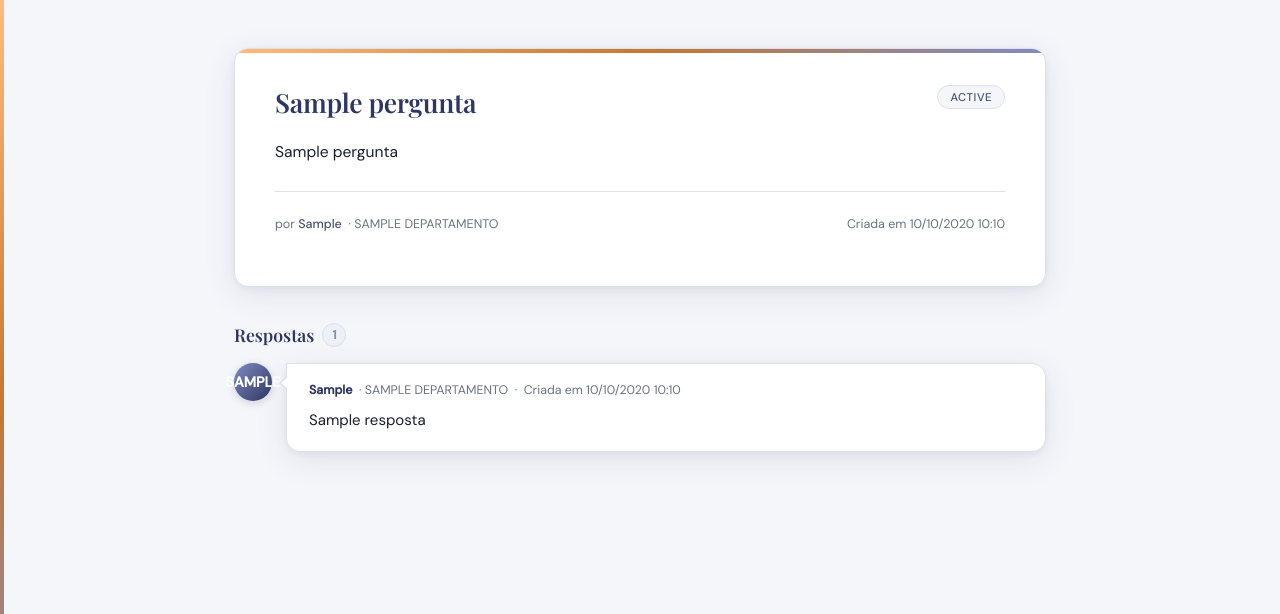
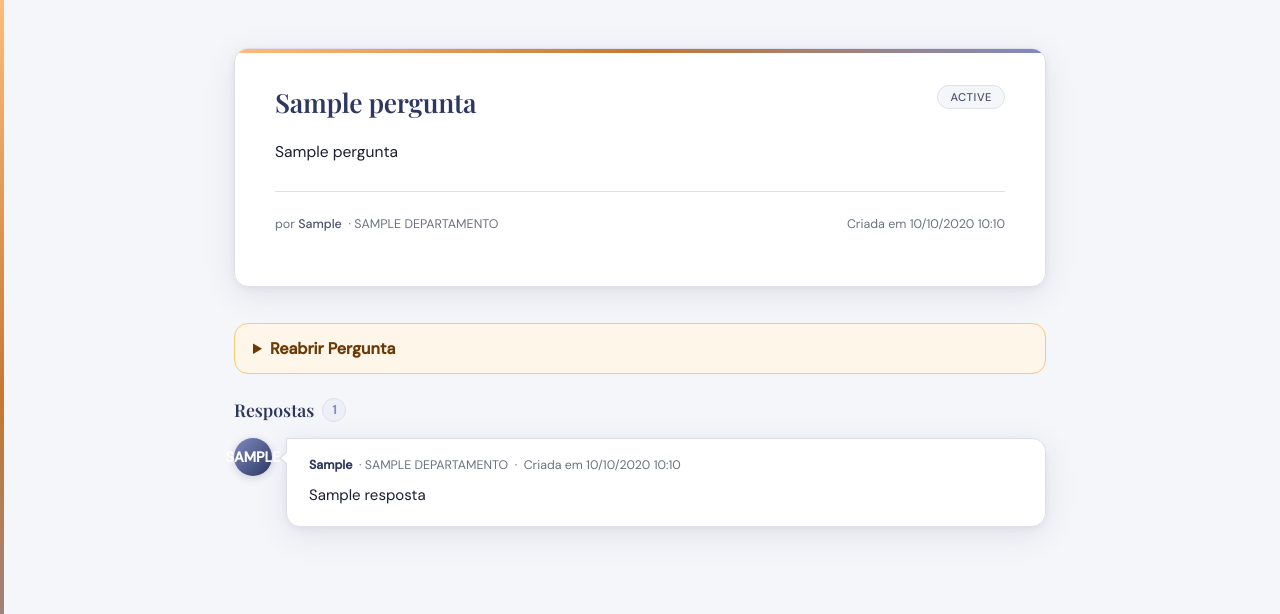
Before and after one commit to arthurgiannotta/helpsystem, a Django app: template core/templates/detalhes.html in a window 1280 px wide. Shown: the top 614 px of the page. Run offline with Django 5.2, Linux system fonts and the light colour scheme; the template is opened without the code that fills it: most values are stand-ins (such as "Sample title", 1, 10 or a date in 2020).

Commit message:
Reabertura de perguntas.

```diff
--- a/core/templates/detalhes.html
+++ b/core/templates/detalhes.html
@@ -562,6 +562,48 @@ form {
   background: #fdf0f0;
   color: #7a1f1f;
 }
+
+.reopen-details {
+    margin-bottom: 24px;
+    border: 1px solid #fac775;
+    border-radius: var(--radius-card);
+    background: #fef6e8;
+    color: #6b3a06;
+    overflow: hidden;
+}
+
+.reopen-details summary {
+    cursor: pointer;
+    padding: 14px 18px;
+    font-weight: 700;
+    list-style-position: inside;
+}
+
+.reopen-details summary small {
+    font-weight: 500;
+    color: #8a5a16;
+}
+
+.reopen-details[open] summary {
+    border-bottom: 1px solid #fac775;
+}
+
+.reopen-reason {
+    padding: 16px 18px;
+}
+
+.reopen-reason p {
+    line-height: 1.6;
+    white-space: pre-line;
+}
+
+.compact-reopen {
+    margin: 0;
+    padding: 18px;
+    border: 0;
+    box-shadow: none;
+    background: transparent;
+}
 </style>
 {% endblock %}
 
@@ -603,6 +645,38 @@ form {
         {% endif %}
     </div>
 </div>
+
+{% if pergunta.status == 'fechada' %}
+    <details class="reopen-details">
+        <summary>Reabrir Pergunta</summary>
+        <div class="add-resposta compact-reopen">
+            <form method="post">
+                {% csrf_token %}
+                <input type="hidden" name="acao" value="reabrir_pergunta">
+                <div class="form-group">
+                    <label>Motivo da reabertura</label>
+                    <textarea name="motivo_reabertura" placeholder="Por que esta pergunta deve ser reaberta..." required></textarea>
+                </div>
+                <button type="submit" class="btn btn-primary">Reabrir</button>
+            </form>
+        </div>
+    </details>
+{% elif pergunta.motivo_reabertura %}
+    <details class="reopen-details" open>
+        <summary>
+            Motivo da reabertura
+            {% if pergunta.reaberta_por %}
+                <small>
+                    · {{ pergunta.reaberta_por.first_name }}
+                    {% if pergunta.reaberta_em %}· {{ pergunta.reaberta_em|date:"d/m/Y H:i" }}{% endif %}
+                </small>
+            {% endif %}
+        </summary>
+        <div class="reopen-reason">
+            <p>{{ pergunta.motivo_reabertura }}</p>
+        </div>
+    </details>
+{% endif %}
 
 <div class="section-title">
   Respostas <span>{{ respostas.count }}</span>
```
Also changed, not shown: core/views.py (+21 -2 lines).
